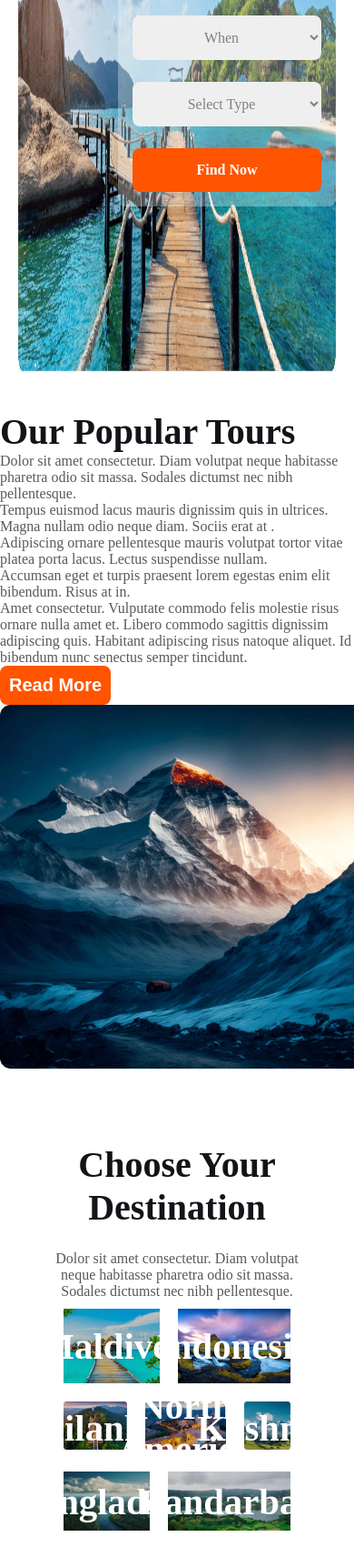
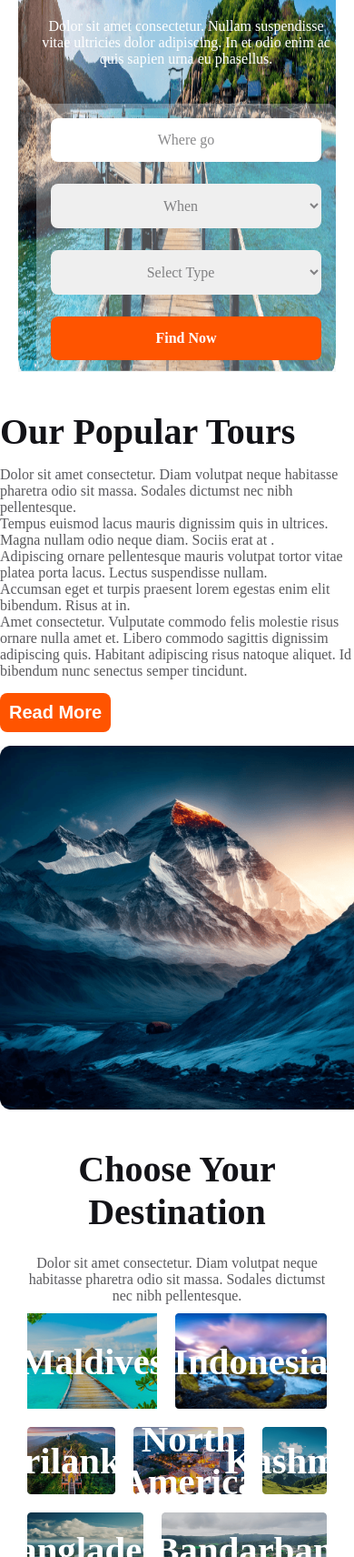
Before and after one commit to mdolidehasan/B9-A2-Travel-Boss-website, a plain HTML site: page index.html in a window 390 px wide. Shown: the part 288-2000 px from the top of the page at 91% size. Drawn offline with Linux system fonts and the light colour scheme.

Commit message:
Responsive commit

```diff
--- a/styles/travel.css
+++ b/styles/travel.css
@@ -12,6 +12,8 @@
     font-weight: 800;
     border-radius: 8px;
     background: #FF5400;
+    margin-top: 15px;
+    margin-bottom: 15px;
 }
 
 /* Shared style End */
@@ -150,6 +152,7 @@ nav li {
     font-family: Mulish;
     font-size: 40px;
     font-weight: 800;
+    margin-bottom: 15px;
 }
 
 .t-d2 {
@@ -183,6 +186,7 @@ nav li {
     font-weight: 400;
 }
 
+
 .allimgs {
     display: flex;
     justify-content: space-around;
@@ -191,11 +195,13 @@ nav li {
 .image-cont {
     position: relative;
     margin: 10px;
+    display: flex;
 }
 
 .image-cont img {
     object-fit: cover;
     overflow: hidden;
+    display: flex;
 }
 
 .centered-text {
@@ -376,9 +382,16 @@ select {
     .img-a {
         height: 600px;
     }
+    .texts {
+        position: absolute;
+        bottom: 00%;
+        text-align: center;
+        margin: 1px auto;
+        left: 20px;
+
+    }
 
     .two,
-    .choo,
     .news {
         display: inline;
     }
@@ -395,12 +408,12 @@ select {
         padding: 20px 20px;
     }
 
-    .bttns {
+    .bttns, .image-cont {
         flex-direction: column;
     }
 
     .two,
-    .dest,
+    .dest-sect,
     .choose {
         padding: 20px 20px;
     }
@@ -425,7 +438,5 @@ select {
         position: relative;
     }
 
-    .images {
-        display: inline;
-    }
+
 }
```
